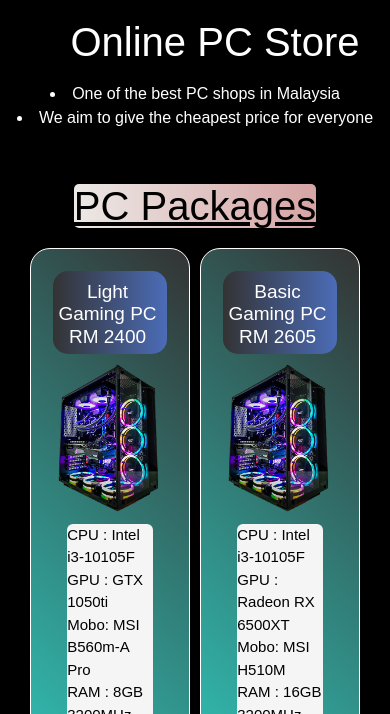
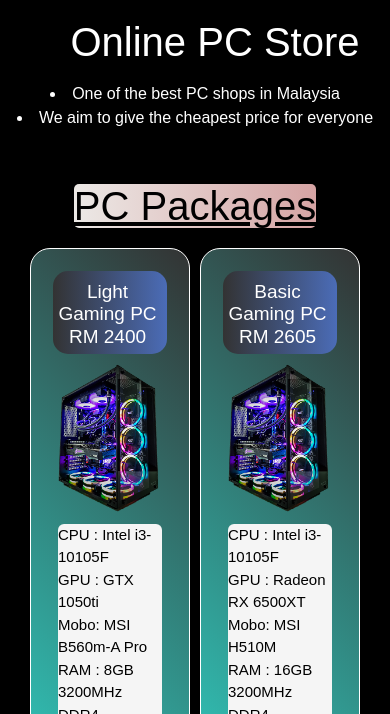
Before and after one commit to hafyze/Fyzetechstore-Web, a plain HTML site: page index.html in a window 390 px wide. Shown: the part 130-844 px from the top of the page. Drawn offline with nearby package versions, Linux system fonts and the light colour scheme.

Commit message:
Add files via upload

```diff
--- a/styles.css
+++ b/styles.css
@@ -98,6 +98,20 @@ body{
     top: 0;
   }
 
+  .row{
+    display: flex;
+    border-radius: 5px;
+    margin: 5px 5px 5px 5px;
+    padding: 5px 5px 5px 5px;
+    background-color: black;
+    height: auto;
+  }
+  .column{
+    flex: 100%;
+    padding: 5px 5px 5px 5px;
+    margin: 5px 5px 5px 5px;
+  }
+
   #pcPackage h3{
     font-size: 19px;
   }
@@ -162,8 +176,8 @@ div.container{
 #pcPackage ul{
   display: inline-block;
   background-color: whitesmoke;
-  width: 75%;
-  margin: auto;
+  width: fit-content;
+  margin: 5px 5px 5px 5px;
   margin-top: 10px;
   border-radius: 6px;
   list-style-type: none;
```
